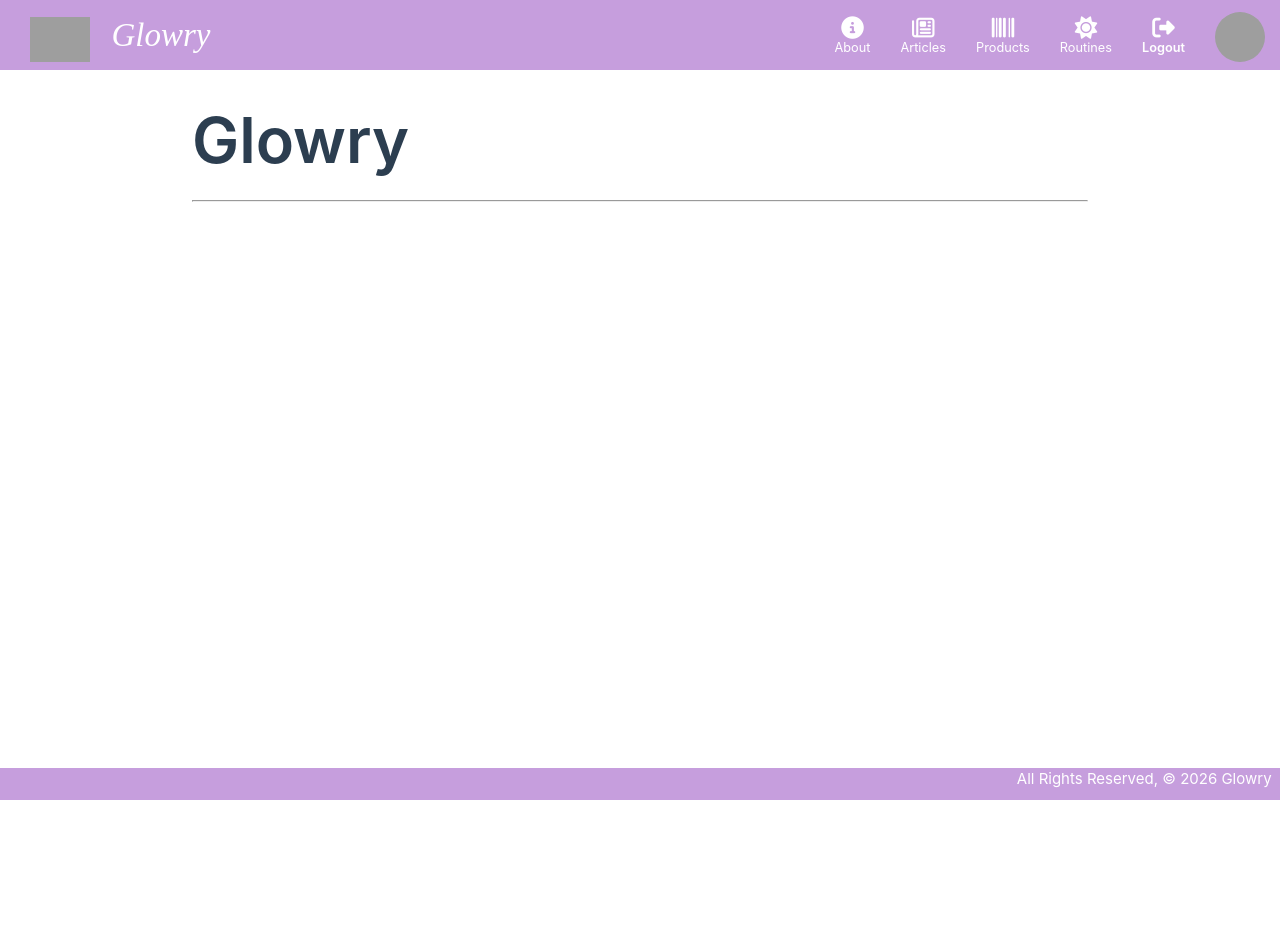
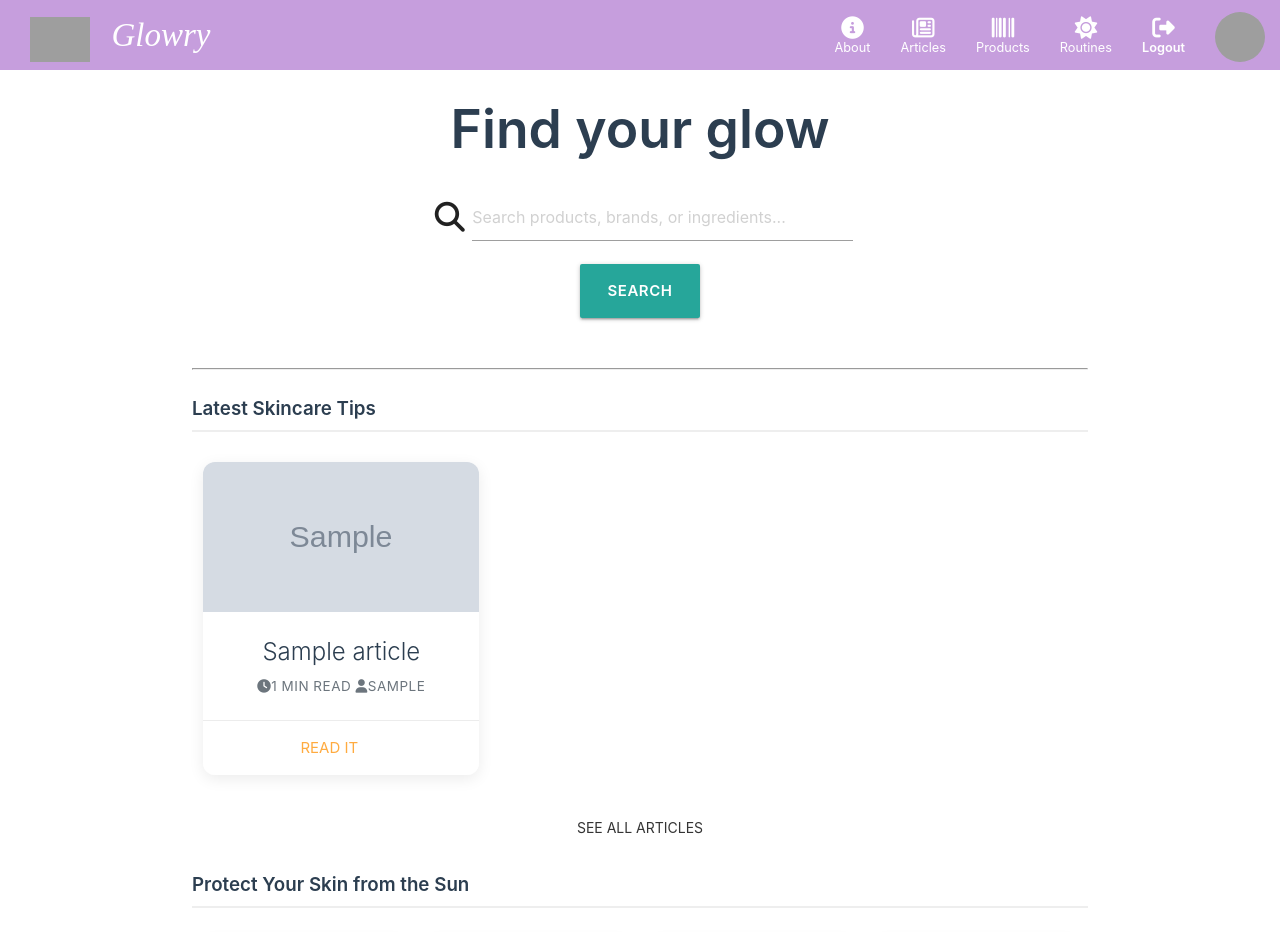
Before and after one commit to fatimaxail/Glowry, a Django app: page / in a window 1280 px wide. Shown: the top 932 px of the page. Before the commit the page ends 800 px from the top, so only its background shows below. Run offline with Django 5.2, Linux system fonts and the light colour scheme; a user stored in the database is signed in; tables that the repository leaves empty hold one stand-in row (values such as "Sample post"); grey boxes marked "Sample" are stand-in pictures; parts of the project's set-up code (start-up, migrations or seed data) failed here and were passed over; some libraries are stand-ins or nearby versions; grey boxes are pictures that could not be loaded.

Commit message:
home page html

```diff
--- a/main_app/static/css/style.css
+++ b/main_app/static/css/style.css
@@ -881,31 +881,3 @@ nav button {
     padding: 0 !important;
     margin-left: 5px !important;
 }
-
-/* THE BOX: This creates the square look from your second picture */
-.product-mini-box {
-    width: 80px;               /* Fixed width for the square */
-    height: 80px;              /* Fixed height for the square */
-    border: 1px solid #e0e0e0; /* Light grey border */
-    border-radius: 12px;       /* Rounded corners */
-    display: flex;
-    align-items: center;
-    justify-content: center;
-    padding: 8px;
-    background-color: #fff;
-    overflow: hidden;
-}
-
-.product-mini-box img {
-    max-height: 100%;          /* Ensures image stays inside the box */
-    max-width: 100%;
-    object-fit: contain;       /* Keeps the image aspect ratio perfect */
-}
-
-/* Row alignment */
-.routine-product-list {
-    display: flex;
-    gap: 12px;                 /* Space between the boxes */
-    margin-bottom: 25px;
-    flex-wrap: wrap;
-}
--- a/main_app/templates/home.html
+++ b/main_app/templates/home.html
@@ -1,5 +1,106 @@
 {% extends 'base.html' %}
 {% block content %}
-<h1>Glowry</h1>
+<section class="search-section center-align">
+    <h2 class="brand-text">Find your glow</h2>
+
+    <form action="{% url 'product_search' %}" method="GET" class="row">
+        <div class="input-field col s12 m6 offset-m3">
+            <i class="fa-solid fa-magnifying-glass prefix"></i>
+            <input type="text" name="query" placeholder="Search products, brands, or ingredients..." id="search_input">
+        </div>
+
+        <div class="col s12">
+            <button type="submit" class="btn-large">Search</button>
+        </div>
+    </form>
+
+</section>
+
 <hr>
+
+<section class="articles-home">
+    <h3>Latest Skincare Tips</h3>
+    <div class="row">
+        {% for article in articles %}
+        <div class="col s12 m4">
+            <div class="card">
+                <div class="card-image">
+                    {% load static %}
+                    <img src="{% static  article.image|cut:'main_app/static/'%}" alt='article image' height= "150px" width="150px">
+                </div>
+                <div class="card-content">
+                    <span class="card-title">{{ article.title }}</span>
+                    <p><i class="fa-solid fa-clock"></i>{{ article.reading_time}} min read  <i class="fa-solid fa-user"></i>{{ article.user}}</p>
+                </div>
+                <div class="card-action">
+                    <a href="{% url 'articles_details' article.id %}" class="center-align">Read it</a>
+                </div>
+            </div>
+        </div>
+        {% endfor %}
+    </div>
+    <div class="center-align">
+        <a href="{% url 'articles_index' %}" class="btn-flat">See All Articles</a>
+    </div>
+</section>
+
+<section class="categorized-products">
+    <h3>Protect Your Skin from the Sun</h3>
+    <div class="row">
+        {% for product in sunscreens %}
+        <div class="col s12 m3">
+            <div class="card center-align">
+                <img src="{{ product.image }}" height="150">
+                <h6>{{ product.name }}</h6>
+                <div class="card-action">
+                    <a href="{% url 'product_detail' product.id %}">View Details</a>
+                </div>
+            </div>
+        </div>
+        {% endfor %}
+    </div>
+
+    <h3>Keep Your Skin Hydrated</h3>
+    <div class="row">
+        {% for product in moisturizers %}
+        <div class="col s12 m3">
+            <div class="card center-align">
+                <img src="{{ product.image }}" height="150">
+                <h6>{{ product.name }}</h6>
+                <div class="card-action">
+                    <a href="{% url 'product_detail' product.id %}">View Details</a>
+                </div>
+            </div>
+        </div>
+        {% endfor %}
+    </div>
+</section>
+
+{% if user.is_authenticated and user_routines %}
+<section class="routines-home">
+    <h3 class="section-title">Your Top Routines</h3>
+
+    {% for routine in user_routines %}
+    <div class="card routine-minimal-card">
+        <div class="card-content">
+            <span class="routine-title">{{ routine.info.name }}</span>
+
+            <div class="routine-product-list">
+                {% for product in routine.products %}
+                <div class="product-mini-box">
+                    <img src="{{ product.image }}" alt="product" class="responsive-img">
+                </div>
+                {% endfor %}
+            </div>
+
+            <div class="card-action-left">
+                <a href="{% url 'routine_detail' routine.info.id %}" class="btn manage-btn">MANAGE ROUTINE</a>
+            </div>
+        </div>
+    </div>
+    {% endfor %}
+
+</section>
+{% endif %}
+
 {% endblock %}
```
